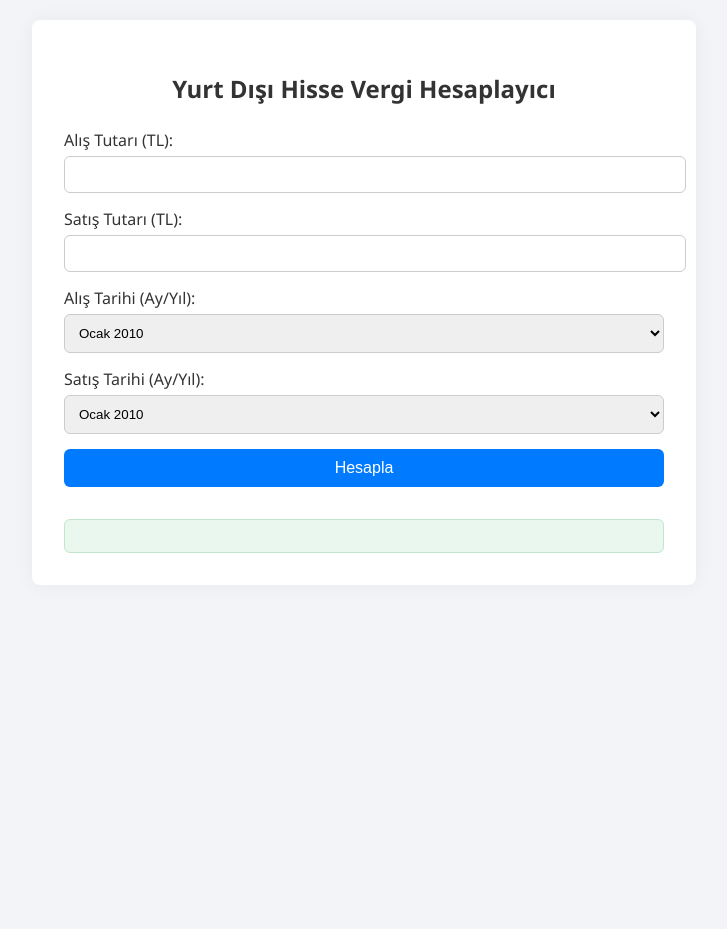
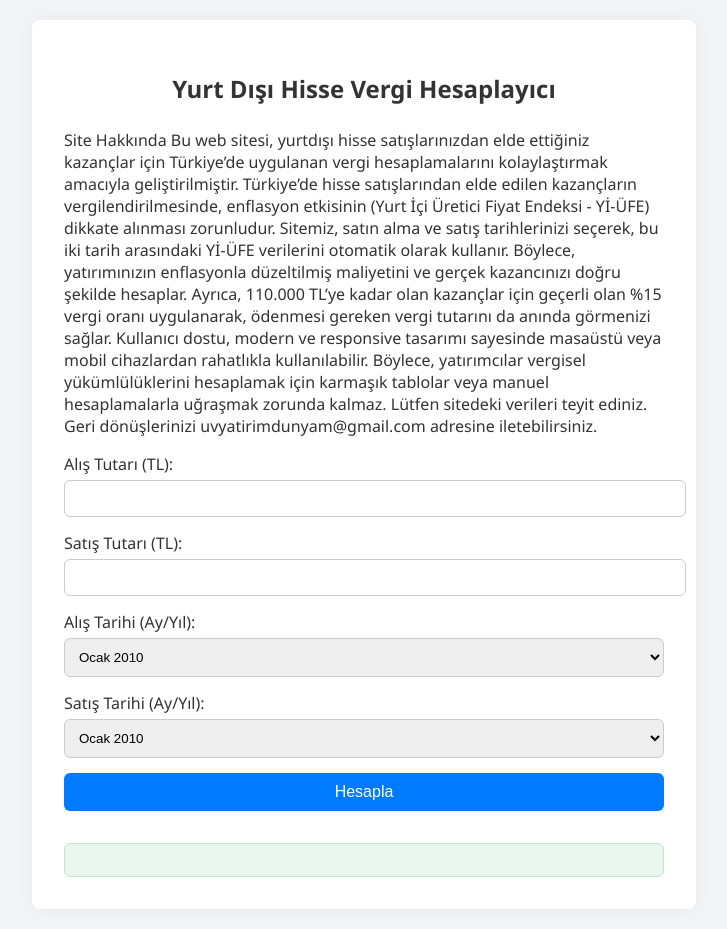
Before and after one commit to uvyatirimdunyam/yurtdisi-hisse-kazanci-vergi-hesaplama, a plain HTML site: page index.html in a window 1280 px wide. Shown: the whole page, without its empty margins (276-1003 px from the left). Before the commit the page ends 800 px from the top, so only its background shows below. Drawn offline with Linux system fonts and the light colour scheme.

Commit message:
Update index.html

```diff
--- a/index.html
+++ b/index.html
@@ -62,6 +62,17 @@
 <body>
 <div class="container">
   <h2>Yurt Dışı Hisse Vergi Hesaplayıcı</h2>
+
+  <p>Site Hakkında
+Bu web sitesi, yurtdışı hisse satışlarınızdan elde ettiğiniz kazançlar için Türkiye’de uygulanan vergi hesaplamalarını kolaylaştırmak amacıyla geliştirilmiştir. Türkiye’de hisse satışlarından elde edilen kazançların vergilendirilmesinde, enflasyon etkisinin (Yurt İçi Üretici Fiyat Endeksi - Yİ-ÜFE) dikkate alınması zorunludur.
+
+Sitemiz, satın alma ve satış tarihlerinizi seçerek, bu iki tarih arasındaki Yİ-ÜFE verilerini otomatik olarak kullanır. Böylece, yatırımınızın enflasyonla düzeltilmiş maliyetini ve gerçek kazancınızı doğru şekilde hesaplar. Ayrıca, 110.000 TL’ye kadar olan kazançlar için geçerli olan %15 vergi oranı uygulanarak, ödenmesi gereken vergi tutarını da anında görmenizi sağlar.
+
+Kullanıcı dostu, modern ve responsive tasarımı sayesinde masaüstü veya mobil cihazlardan rahatlıkla kullanılabilir. Böylece, yatırımcılar vergisel yükümlülüklerini hesaplamak için karmaşık tablolar veya manuel hesaplamalarla uğraşmak zorunda kalmaz.
+
+Lütfen sitedeki verileri teyit ediniz. Geri dönüşlerinizi uvyatirimdunyam@gmail.com adresine iletebilirsiniz.
+
+</p>
 
   <label>Alış Tutarı (TL):</label>
   <input type="number" id="alis" />
```
